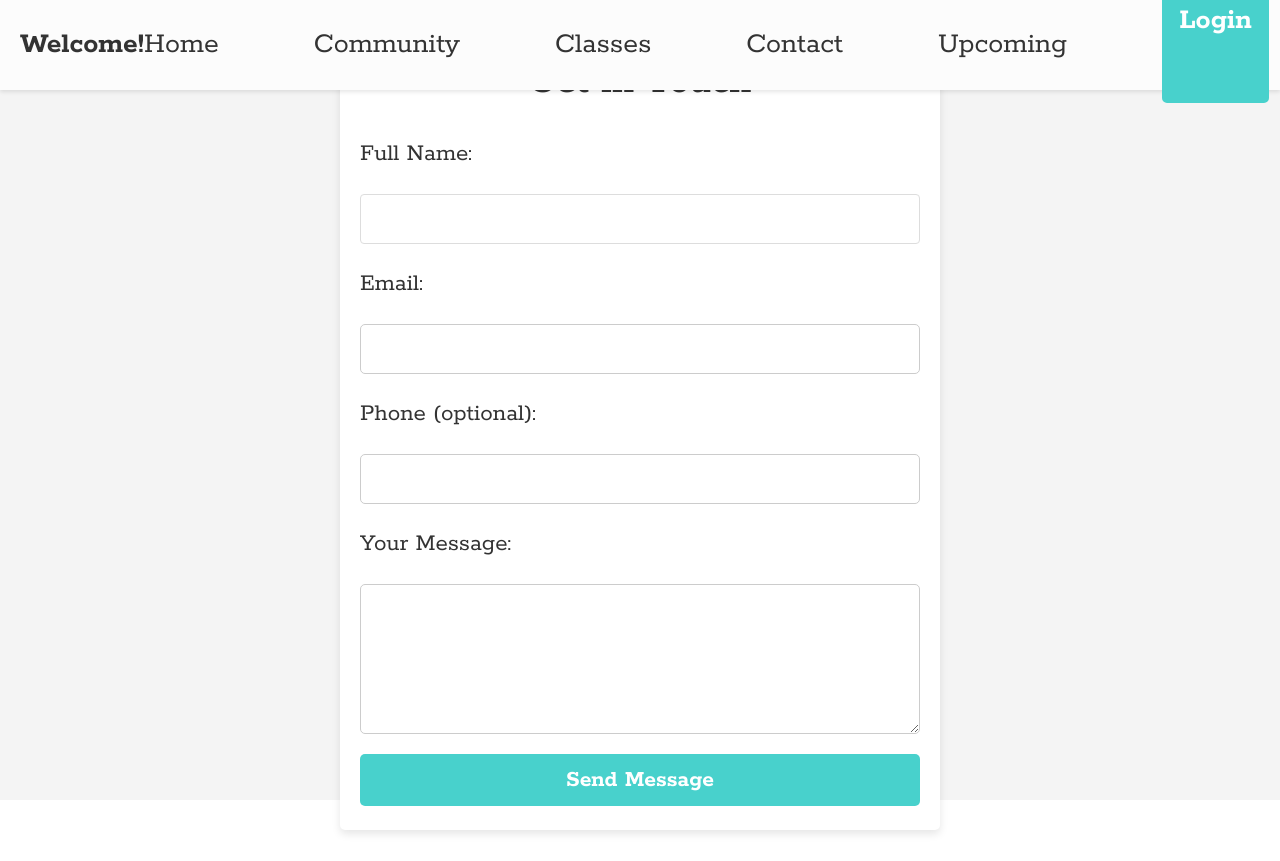
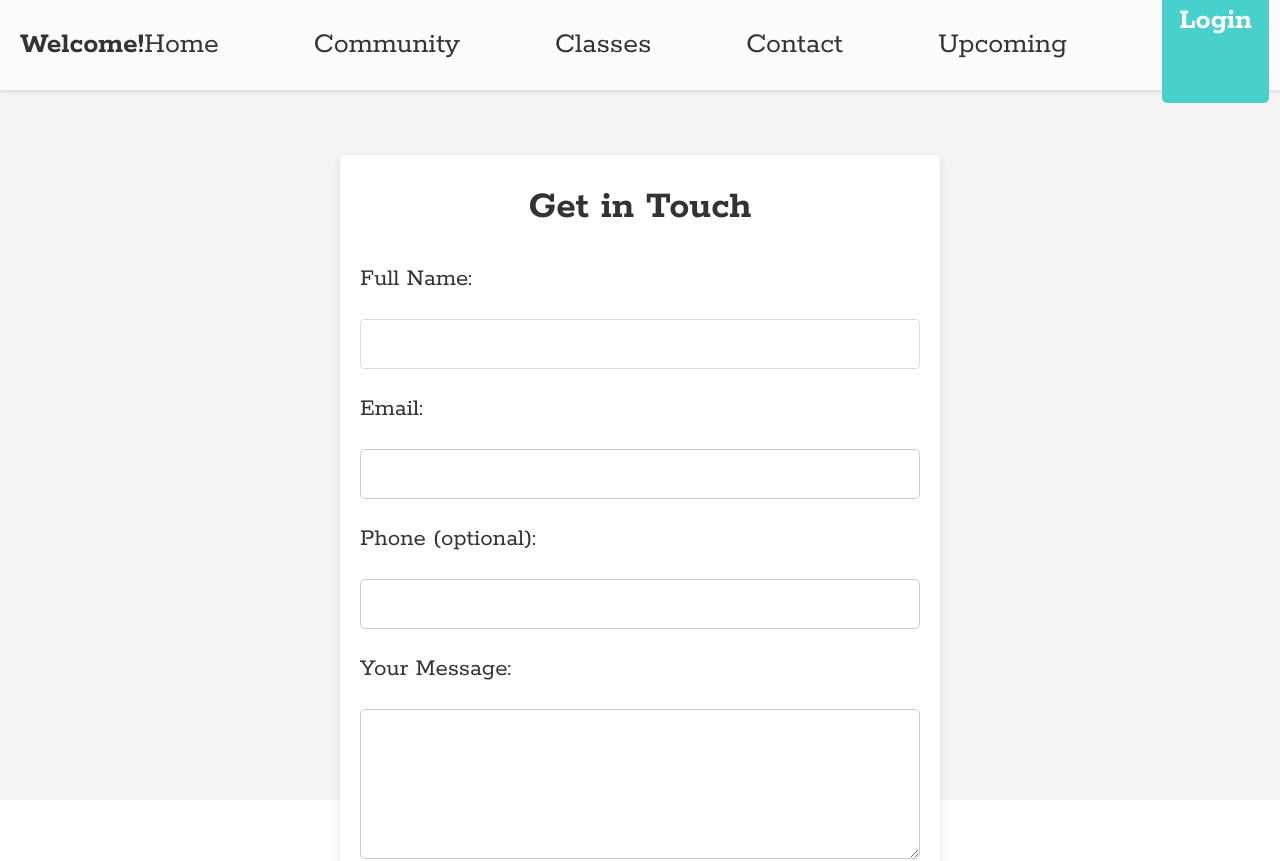
Before and after one commit to quokkaprruk/fitness-app, a React (Vite) app in the folder client/: page /contact in a window 1280 px wide. Shown: the top 861 px of the page. Built offline with nearby package versions, Linux system fonts and the light colour scheme.

Commit message:
fixed contact pg css

```diff
--- a/client/src/pages/ContactPage.jsx
+++ b/client/src/pages/ContactPage.jsx
@@ -49,6 +49,7 @@ const ContactPage = () => {
 
   return (
     <div className="contact-container">
+      <div className="contact-navbar-spacer"></div>
       <div className="contact-box">
         <h2>Get in Touch</h2>
         <form onSubmit={onSubmit}>
--- a/client/src/pages/styles/ContactPage.css
+++ b/client/src/pages/styles/ContactPage.css
@@ -18,6 +18,10 @@ body {
   padding: 30px;
   width: 2000px;
   margin: 0 auto;
+}
+
+.contact-navbar-spacer{
+  height:125px;
 }
 
 h1 {
```
